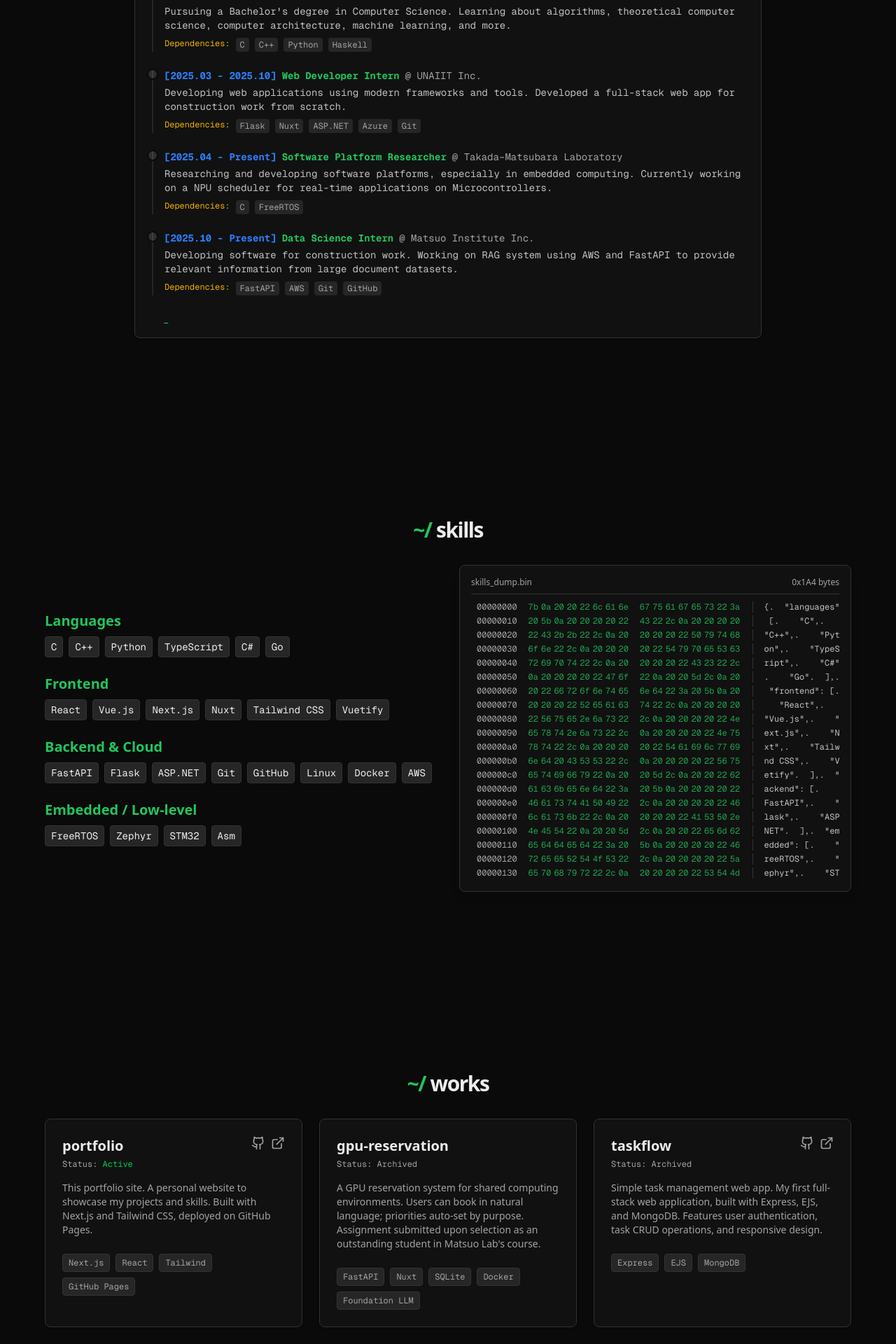
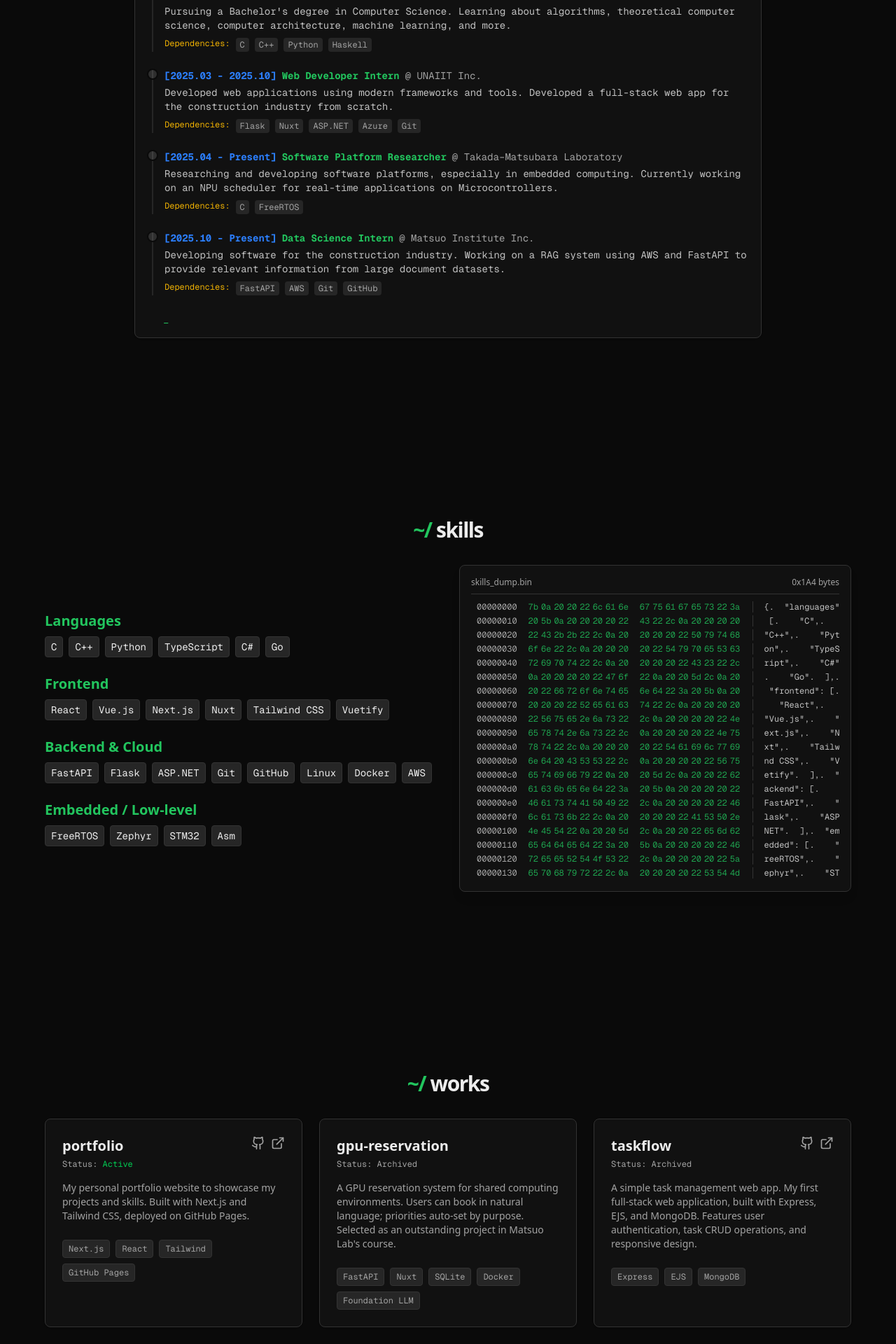
Before and after one commit to naok-000/portfolio, a Next.js app: page / in a window 1280 px wide. Shown: the part 1220-3140 px from the top of the page at 70% size. Built offline with nearby package versions, Linux system fonts and the light colour scheme.

Commit message:
fix: english grammer of works and experience

```diff
--- a/src/components/sections/experience.tsx
+++ b/src/components/sections/experience.tsx
@@ -14,7 +14,7 @@ const experiences = [
     role: "Web Developer Intern",
     company: "UNAIIT Inc.",
     description:
-      "Developing web applications using modern frameworks and tools. Developed a full-stack web app for construction work from scratch.",
+      "Developed web applications using modern frameworks and tools. Developed a full-stack web app for the construction industry from scratch.",
     stack: ["Flask", "Nuxt", "ASP.NET", "Azure", "Git"],
   },
   {
@@ -22,7 +22,7 @@ const experiences = [
     role: "Software Platform Researcher",
     company: "Takada–Matsubara Laboratory",
     description:
-      "Researching and developing software platforms, especially in embedded computing. Currently working on a NPU scheduler for real-time applications on Microcontrollers.",
+      "Researching and developing software platforms, especially in embedded computing. Currently working on an NPU scheduler for real-time applications on Microcontrollers.",
     stack: ["C", "FreeRTOS"],
   },
   {
@@ -30,7 +30,7 @@ const experiences = [
     role: "Data Science Intern",
     company: "Matsuo Institute Inc.",
     description:
-      "Developing software for construction work. Working on RAG system using AWS and FastAPI to provide relevant information from large document datasets.",
+      "Developing software for the construction industry. Working on a RAG system using AWS and FastAPI to provide relevant information from large document datasets.",
     stack: ["FastAPI", "AWS", "Git", "GitHub"],
   },
 ];
--- a/src/components/sections/works.tsx
+++ b/src/components/sections/works.tsx
@@ -5,7 +5,7 @@ const projects = [
   {
     title: "portfolio",
     description:
-      "This portfolio site. A personal website to showcase my projects and skills. Built with Next.js and Tailwind CSS, deployed on GitHub Pages.",
+      "My personal portfolio website to showcase my projects and skills. Built with Next.js and Tailwind CSS, deployed on GitHub Pages.",
     tags: ["Next.js", "React", "Tailwind", "GitHub Pages"],
     github: "https://github.com/naok-000/portfolio",
     demo: "https://naok-000.github.io/portfolio/",
@@ -14,14 +14,14 @@ const projects = [
   {
     title: "gpu-reservation",
     description:
-      "A GPU reservation system for shared computing environments. Users can book in natural language; priorities auto-set by purpose. Assignment submitted upon selection as an outstanding student in Matsuo Lab's course.",
+      "A GPU reservation system for shared computing environments. Users can book in natural language; priorities auto-set by purpose. Selected as an outstanding project in Matsuo Lab's course.",
     tags: ["FastAPI", "Nuxt", "SQLite", "Docker", "Foundation LLM"],
     status: "Archived",
   },
   {
     title: "taskflow",
     description:
-      "Simple task management web app. My first full-stack web application, built with Express, EJS, and MongoDB. Features user authentication, task CRUD operations, and responsive design.",
+      "A simple task management web app. My first full-stack web application, built with Express, EJS, and MongoDB. Features user authentication, task CRUD operations, and responsive design.",
     tags: ["Express", "EJS", "MongoDB"],
     github: "https://github.com/naok-000/taskflow",
     demo: "https://taskflow-qoay.onrender.com/",
```
